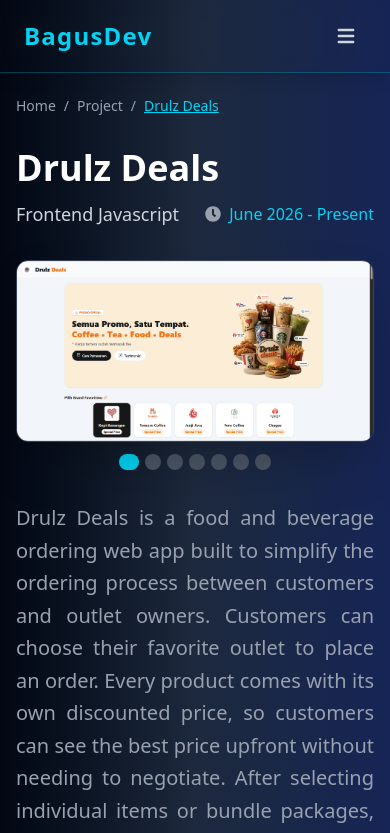
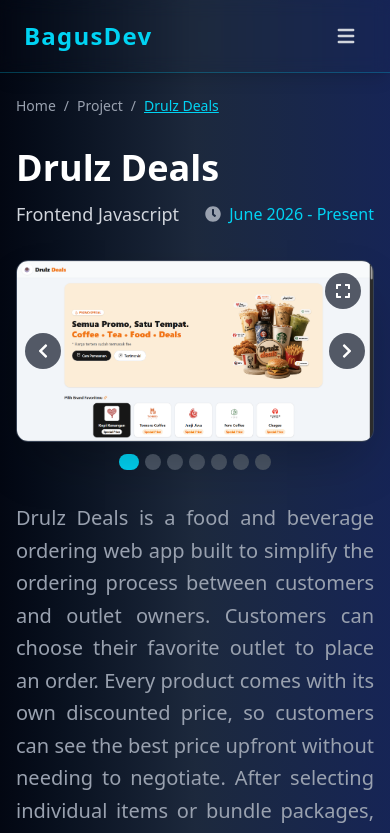
Before and after one commit to Bagusdpa4/Portofolio, a React (Vite) app: page /project/1 in a window 390 px wide. Shown: the top 833 px of the page. Built offline with nearby package versions, Linux system fonts and the light colour scheme.

Commit message:
Button Mobile

```diff
--- a/src/pages/portofolio/Portofolio.jsx
+++ b/src/pages/portofolio/Portofolio.jsx
@@ -184,7 +184,7 @@
           />
         </AnimatePresence>
 
-        <div className="pointer-events-none absolute right-3 top-3 flex h-9 w-9 items-center justify-center rounded-full bg-gray-900/70 text-white opacity-0 transition duration-300 group-hover:opacity-100">
+        <div className="pointer-events-none absolute right-3 top-3 flex h-9 w-9 items-center justify-center rounded-full bg-gray-900/70 text-white opacity-100 transition duration-300 md:opacity-0 md:group-hover:opacity-100">
           <FaExpand className="h-4 w-4" />
         </div>
 
@@ -193,14 +193,14 @@
             <button
               onClick={onPrev}
               aria-label="Previous image"
-              className="absolute left-2 top-1/2 flex h-9 w-9 -translate-y-1/2 cursor-pointer items-center justify-center rounded-full bg-gray-900/70 text-white opacity-0 transition duration-300 hover:bg-cyan-600 group-hover:opacity-100"
+              className="absolute left-2 top-1/2 flex h-9 w-9 -translate-y-1/2 cursor-pointer items-center justify-center rounded-full bg-gray-900/70 text-white opacity-100 transition duration-300 hover:bg-cyan-600 md:opacity-0 md:group-hover:opacity-100"
             >
               <FaChevronLeft className="h-4 w-4" />
             </button>
             <button
               onClick={onNext}
               aria-label="Next image"
-              className="absolute right-2 top-1/2 flex h-9 w-9 -translate-y-1/2 cursor-pointer items-center justify-center rounded-full bg-gray-900/70 text-white opacity-0 transition duration-300 hover:bg-cyan-600 group-hover:opacity-100"
+              className="absolute right-2 top-1/2 flex h-9 w-9 -translate-y-1/2 cursor-pointer items-center justify-center rounded-full bg-gray-900/70 text-white opacity-100 transition duration-300 hover:bg-cyan-600 md:opacity-0 md:group-hover:opacity-100"
             >
               <FaChevronRight className="h-4 w-4" />
             </button>
```
